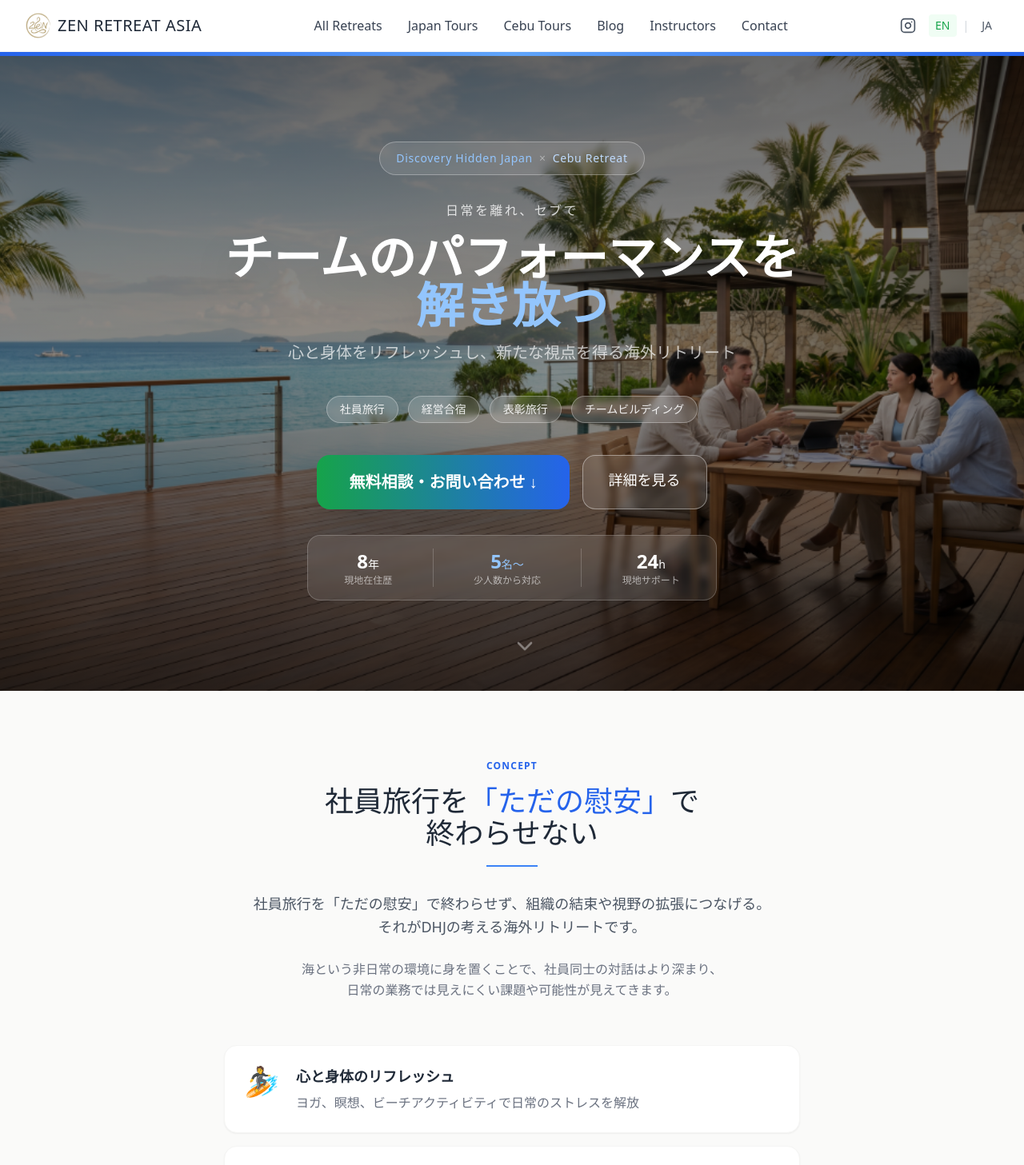
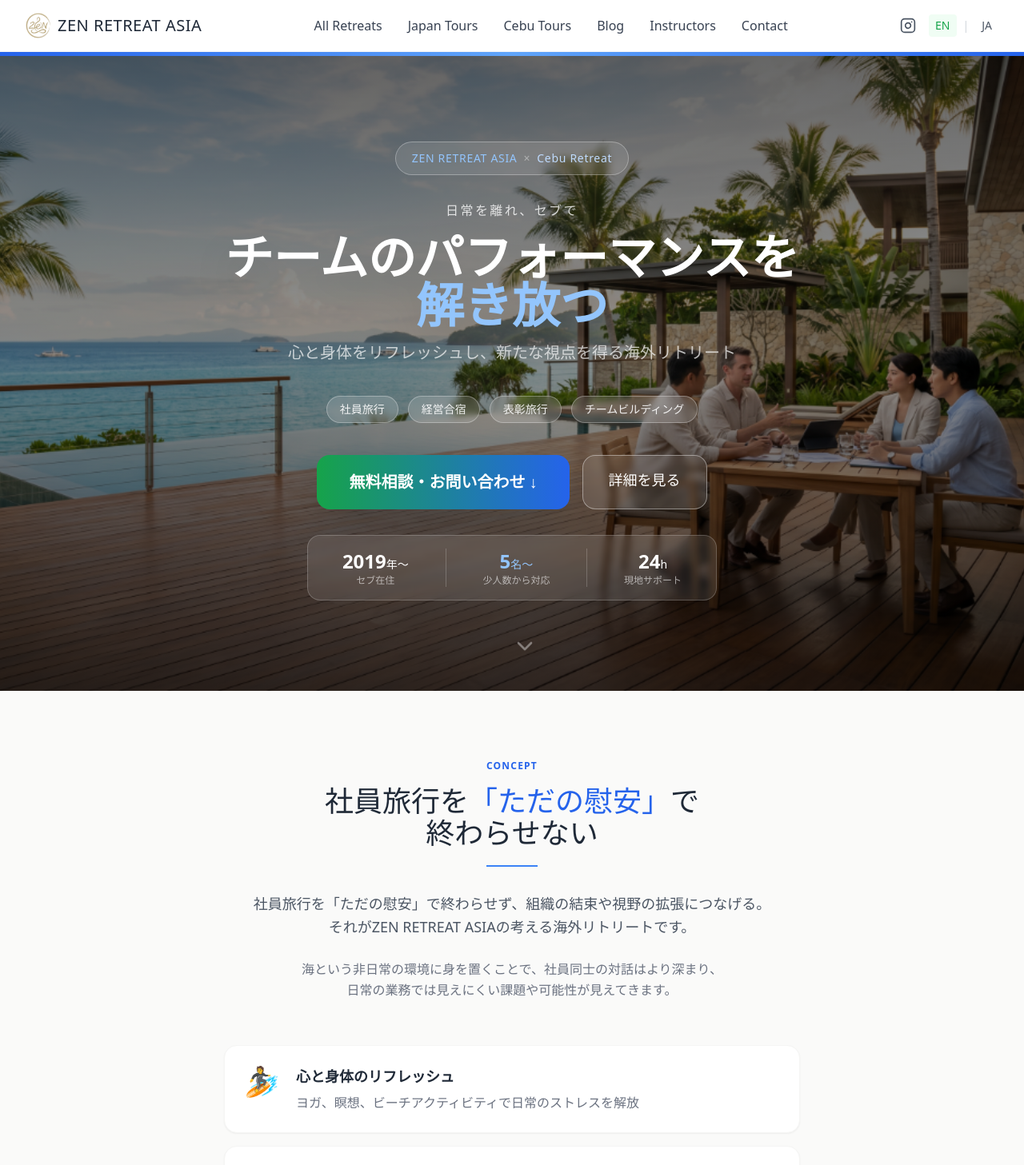
Before and after one commit to taka-dhj/ZenRetreat, a React (Vite) app: page /company-retreat in a window 1280 px wide. Shown: the top 1457 px of the page at 80% size. Built offline with nearby package versions, Linux system fonts and the light colour scheme; no server answers; a web font is replaced by a local one.

Commit message:
fix(company-retreat): DHJ/Discovery Hidden Japanを全てZEN RETREAT ASIAに統一・セブ在住表記を2019年より在住に変更・日英対応に修正

```diff
--- a/src/pages/CompanyRetreat.tsx
+++ b/src/pages/CompanyRetreat.tsx
@@ -99,7 +99,7 @@ const CompanyRetreat: React.FC = () => {
     },
     {
       q: '日本語での対応は可能ですか？',
-      a: 'はい。取締役が日本語・英語・現地語に対応しており、日本からの企業様も安心してご参加いただけます。',
+      a: 'はい。取締役が日本語・英語に対応しており、日本からの企業様も安心してご参加いただけます。',
     },
   ];
 
@@ -179,7 +179,7 @@ const CompanyRetreat: React.FC = () => {
         <div className="relative z-10 text-center px-6 max-w-3xl mx-auto w-full">
           {/* Brand badge */}
           <div className="inline-flex items-center gap-2 bg-white/10 backdrop-blur-sm border border-white/30 text-white/90 px-5 py-2.5 rounded-full text-sm font-light tracking-wider mb-8">
-            <span className="text-blue-300 font-medium">Discovery Hidden Japan</span>
+            <span className="text-blue-300 font-medium">ZEN RETREAT ASIA</span>
             <span className="text-white/40">×</span>
             <span className="text-blue-200 font-medium">Cebu Retreat</span>
           </div>
@@ -229,8 +229,8 @@ const CompanyRetreat: React.FC = () => {
           <div className="bg-white/10 backdrop-blur-sm px-6 py-4 rounded-2xl border border-white/20 w-full max-w-lg mx-auto">
             <div className="flex justify-around gap-2">
               <div className="text-center">
-                <div className="text-2xl font-bold text-white">8<span className="text-sm font-normal">年</span></div>
-                <div className="text-xs text-white/60">現地在住歴</div>
+                <div className="text-2xl font-bold text-white">2019<span className="text-sm font-normal">年〜</span></div>
+                <div className="text-xs text-white/60">セブ在住</div>
               </div>
               <div className="w-px bg-white/20" />
               <div className="text-center">
@@ -263,7 +263,7 @@ const CompanyRetreat: React.FC = () => {
             <div className="w-16 h-0.5 bg-blue-500 mx-auto mb-8" />
             <p className="text-gray-600 text-lg leading-relaxed mb-6">
               社員旅行を「ただの慰安」で終わらせず、組織の結束や視野の拡張につなげる。<br />
-              それがDHJの考える海外リトリートです。
+              それがZEN RETREAT ASIAの考える海外リトリートです。
             </p>
             <p className="text-gray-500 text-base leading-relaxed">
               海という非日常の環境に身を置くことで、社員同士の対話はより深まり、<br className="hidden sm:block" />
@@ -308,7 +308,7 @@ const CompanyRetreat: React.FC = () => {
           <div className="text-center mb-14">
             <span className="inline-block text-blue-600 text-xs tracking-widest font-semibold mb-4 uppercase">Why Choose Us</span>
             <h2 className="text-3xl sm:text-4xl font-light text-gray-800 mb-4">
-              DHJが<span className="text-blue-600 font-medium">選ばれる理由</span>
+              ZEN RETREAT ASIAが<span className="text-blue-600 font-medium">選ばれる理由</span>
             </h2>
             <div className="w-16 h-0.5 bg-blue-500 mx-auto mb-5" />
             <p className="text-gray-500 text-base">
@@ -438,7 +438,7 @@ const CompanyRetreat: React.FC = () => {
             {/* テキスト */}
             <div>
               <p className="text-gray-600 text-lg leading-relaxed mb-8">
-                Discovery Hidden Japanの取締役は、セブに<strong className="text-gray-800">8年間在住</strong>し、
+                ZEN RETREAT ASIAの取締役は、2019年よりセブに在住し、
                 現地NGO活動を通じて地域と深い関係を構築しています。<br /><br />
                 この経験と現地ネットワークを活かし、安全で快適、かつ意義あるリトリート体験を実現します。
               </p>
@@ -491,7 +491,7 @@ const CompanyRetreat: React.FC = () => {
                     />
                   </div>
                   <div className="absolute -bottom-2 -right-2 bg-white/20 backdrop-blur-sm text-white text-xs px-3 py-1.5 rounded-full font-semibold shadow-lg border border-white/30">
-                    セブ在住8年
+                    2019年よりセブに在住
                   </div>
                 </div>
               </div>
@@ -499,7 +499,7 @@ const CompanyRetreat: React.FC = () => {
               {/* プロフィール本文 */}
               <div className="lg:col-span-2">
                 <p className="text-white/90 text-lg leading-relaxed mb-6">
-                  セブ在住8年、現地NGO活動を通じて地域社会に貢献。
+                  2019年よりセブに在住し、現地NGO活動を通じて地域社会に貢献。
                   企業向けリトリートの企画・運営経験豊富。
                 </p>
                 <p className="text-white/80 text-base leading-relaxed mb-8">
@@ -509,9 +509,9 @@ const CompanyRetreat: React.FC = () => {
                 {/* バッジ群 */}
                 <div className="flex flex-wrap gap-3">
                   {[
-                    { icon: '🗓️', label: 'セブ在住8年' },
+                    { icon: '🗓️', label: '2019年よりセブに在住' },
                     { icon: '🤝', label: '現地NGO活動' },
-                    { icon: '🌏', label: '日本語・英語・現地語対応' },
+                    { icon: '🌏', label: '日本語・英語対応' },
                     { icon: '🏢', label: '企業リトリート実績多数' },
                   ].map((badge, i) => (
                     <div
```
